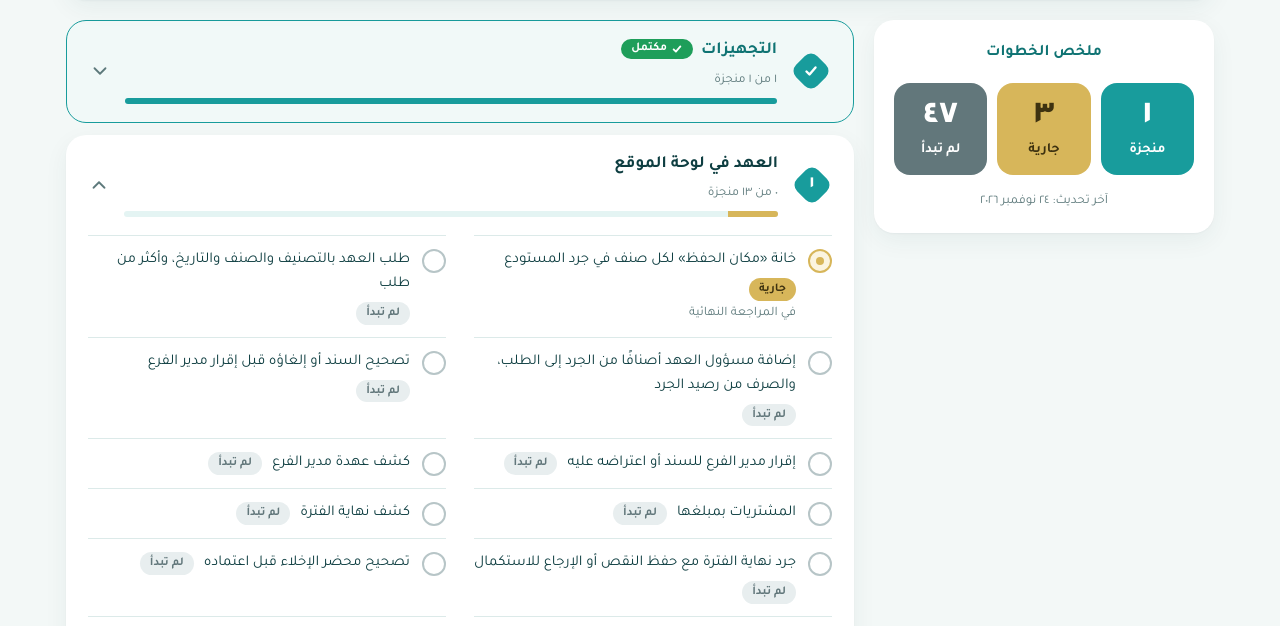
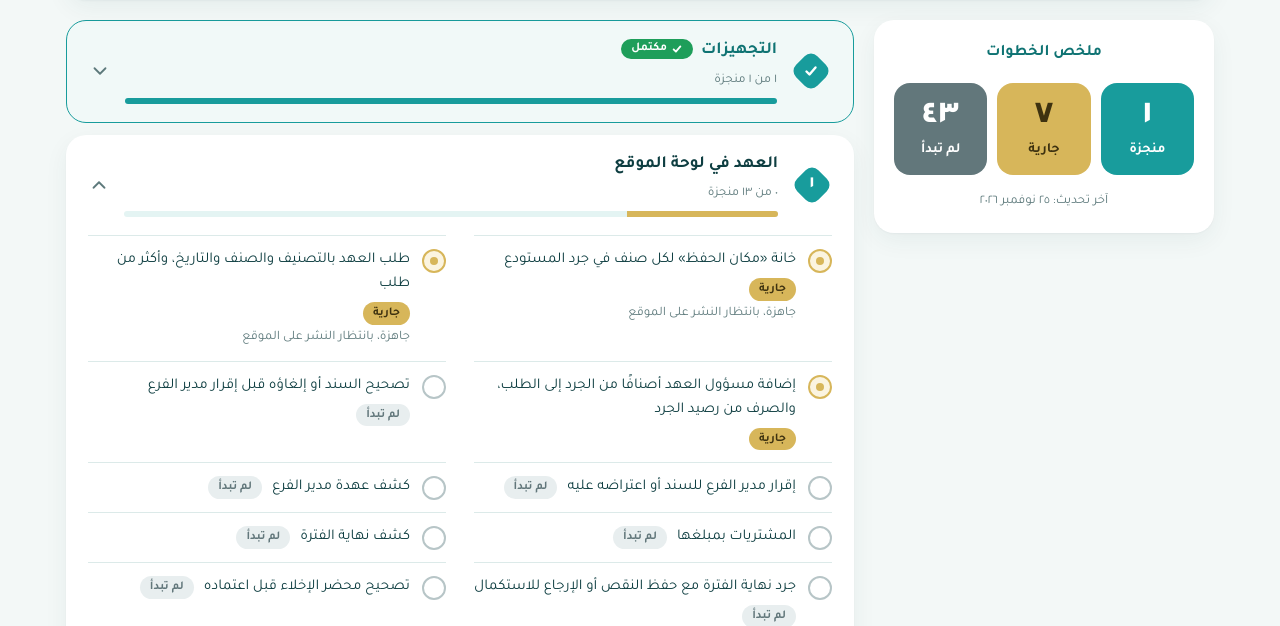
Before and after one commit to mohtaway/nawadi-progress, a plain HTML site: page index.html in a window 1280 px wide. Shown: the part 128-754 px from the top of the page. Drawn offline with Linux system fonts and the light colour scheme.

Commit message:
تحديث صفحة متابعة الملحق الثالث

```diff
--- a/index.html
+++ b/index.html
@@ -159,16 +159,16 @@ footer{display:flex;flex-direction:column;align-items:center;gap:2px;font-size:1
    الحالة: "done" منجزة · "doing" جارية · "todo" لم تبدأ
    note: سطر اختياري يظهر تحت الخطوة.
    ============================================================ */
-const UPDATED = "2026-11-24";
+const UPDATED = "2026-11-25";
 const SHOW_DATES = false; // مواعيد الملحق مخفية حاليًا
 const ITEMS = [
   { title: "التجهيزات", prep: true, tasks: [
     { t: "تجهيزات البناء والنشر قبل بدء الأعمال", s: "done" }
   ]},
   { title: "العهد في لوحة الموقع", due: "نهاية ديسمبر ٢٠٢٦", tasks: [
-    { t: "خانة «مكان الحفظ» لكل صنف في جرد المستودع", s: "doing", note: "في المراجعة النهائية" },
-    { t: "طلب العهد بالتصنيف والصنف والتاريخ، وأكثر من طلب", s: "todo" },
-    { t: "إضافة مسؤول العهد أصنافًا من الجرد إلى الطلب، والصرف من رصيد الجرد", s: "todo" },
+    { t: "خانة «مكان الحفظ» لكل صنف في جرد المستودع", s: "doing", note: "جاهزة، بانتظار النشر على الموقع" },
+    { t: "طلب العهد بالتصنيف والصنف والتاريخ، وأكثر من طلب", s: "doing", note: "جاهزة، بانتظار النشر على الموقع" },
+    { t: "إضافة مسؤول العهد أصنافًا من الجرد إلى الطلب، والصرف من رصيد الجرد", s: "doing" },
     { t: "تصحيح السند أو إلغاؤه قبل إقرار مدير الفرع", s: "todo" },
     { t: "إقرار مدير الفرع للسند أو اعتراضه عليه", s: "todo" },
     { t: "كشف عهدة مدير الفرع", s: "todo" },
@@ -181,13 +181,13 @@ const ITEMS = [
     { t: "تصحيح أعداد طلاب السنة والمنسحبين قبل الأرشفة", s: "todo" }
   ]},
   { title: "التسجيل والأسابيع في الموقع، وملخص السنة", due: "منتصف يناير ٢٠٢٧", tasks: [
-    { t: "حفظ الأسابيع التي اشتراها كل ابن", s: "doing" },
-    { t: "حساب سعر الأسابيع حسب عددها", s: "todo" },
-    { t: "التسجيل بأسابيع متفرقة ودفعها مرة واحدة", s: "todo" },
+    { t: "حفظ الأسابيع التي اشتراها كل ابن", s: "doing", note: "جاهزة، بانتظار النشر على الموقع" },
+    { t: "حساب سعر الأسابيع حسب عددها", s: "doing", note: "جاهزة، بانتظار النشر على الموقع" },
+    { t: "التسجيل بأسابيع متفرقة ودفعها مرة واحدة", s: "doing" },
     { t: "تجديد كل ابن على حدة", s: "todo" },
     { t: "الحضور حسب الأسابيع المشتراة", s: "todo" },
     { t: "استرداد أسبوع محدد من الإدارة", s: "todo" },
-    { t: "عرض برامج الفرع قبل ملخص التسجيل", s: "doing" },
+    { t: "عرض برامج الفرع قبل ملخص التسجيل", s: "doing", note: "جاهزة، بانتظار النشر على الموقع" },
     { t: "السياسة والأحكام بعد اختيار الفرع", s: "todo" },
     { t: "الانتظار بدون دفع مع حفظ الأسابيع المختارة، وإلغاء «الدفع لاحقًا»", s: "todo" },
     { t: "تأكيد أسابيع الانتظار وإرسال رابط الدفع من الإدارة", s: "todo" },
```
